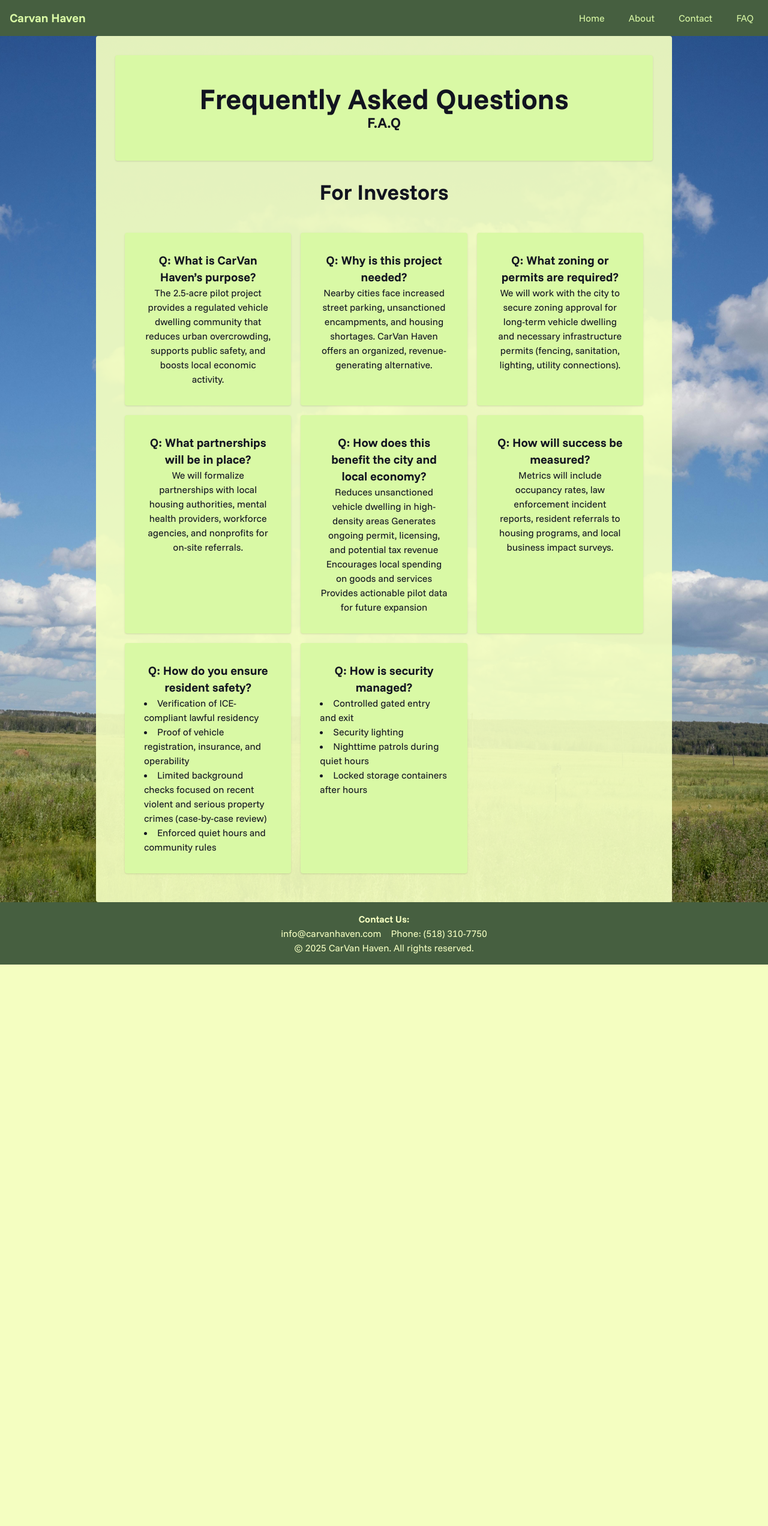
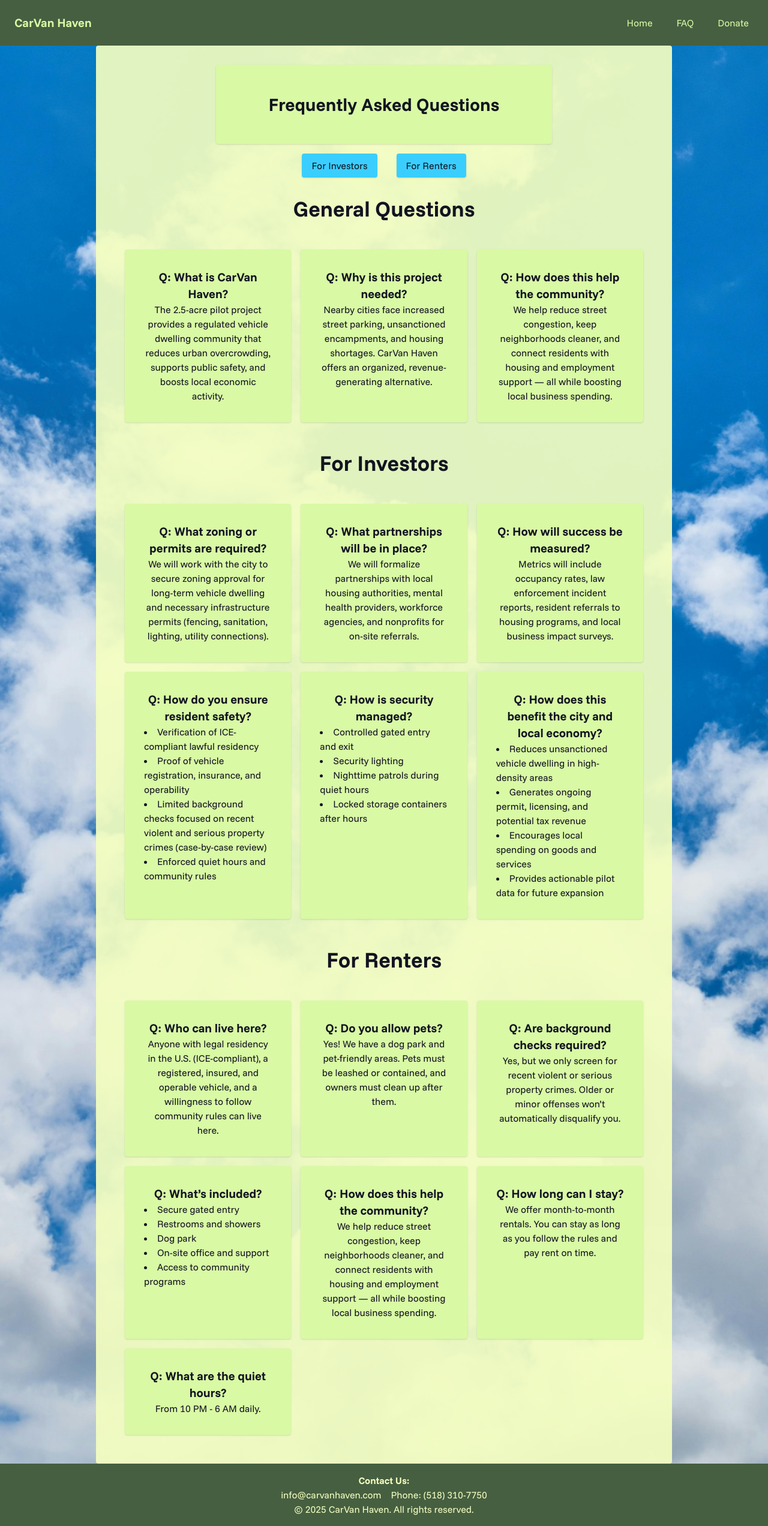
Before and after one commit to NylesR/carvanhaven, a Next.js app: page /faq in a window 1280 px wide. Shown: the whole page at 60% size. Before the commit the page ends 1608 px from the top, so only its background shows below. Built offline with nearby package versions, Linux system fonts and the light colour scheme.

Commit message:
adds donation page, new background photos

```diff
--- /dev/null
+++ b/src/app/about/page.tsx
@@ -0,0 +1,11 @@
+export default function About() {
+  return (
+    <>
+      <div className="bg-field min-h-screen">
+        <div className="bg-background/92 w-3/4 min-h-screen p-8 rounded mx-auto">
+
+        </div>
+      </div>
+    </>
+  );
+}
--- a/src/app/components/Button.tsx
+++ b/src/app/components/Button.tsx
@@ -1,6 +1,6 @@
 export default function Button({ children }: { children: React.ReactNode }) {
     return(
-        <button className="bg-accent text-foreground px-4 py-2 rounded hover:bg-secondary shadow transition hover:scale-105 duration-300">
+        <button className="bg-secondary text-foreground px-4 py-2 rounded hover:bg-secondary shadow transition hover:scale-105 duration-300">
             {children}
         </button>
     )
--- a/src/app/components/FAQ/Card.tsx
+++ b/src/app/components/FAQ/Card.tsx
@@ -1,6 +1,6 @@
 type CardProps = {
-  question: string;
-  answer: React.ReactNode;
+    question: string;
+    answer: React.ReactNode;
 };
 
 export default function FAQCard({ question, answer }: CardProps) {
@@ -8,7 +8,7 @@ export default function FAQCard({ question, answer }: CardProps) {
         <>
             <div className="bg-accent text-center p-8 rounded shadow flex-1 hover:scale-105 transition-transform duration-300">
                 <h2 className="font-bold text-xl">Q: {question}</h2>
-                <p> {answer}</p>
+                {answer}
             </div>
         </>
     )
--- a/src/app/components/Navbar.tsx
+++ b/src/app/components/Navbar.tsx
@@ -4,10 +4,10 @@ import NavLink from "./NavLink";
 
 export default function Navbar() {
   return (
-    <nav className="bg-primary p-4">
+    <nav className="bg-primary p-6 shadow-lg">
       <div className="flex items-center justify-between">
         <div className="text-accent font-bold text-xl">
-          <a href="/">Carvan Haven</a>
+          <a href="/">CarVan Haven</a>
         </div>
 
         {/* Hamburger Menu Button - Mobile Only */}
@@ -61,9 +61,8 @@ export default function Navbar() {
         {/* Desktop Menu */}
         <ul className="hidden md:flex gap-6">
           <NavLink href="/">Home</NavLink>
-          <NavLink href="/about">About</NavLink>
-          <NavLink href="/contact">Contact</NavLink>
           <NavLink href="/faq">FAQ</NavLink>
+          <NavLink href="/donate">Donate</NavLink>
         </ul>
       </div>
 
@@ -71,9 +70,8 @@ export default function Navbar() {
       <div className="md:hidden mobile-menu hidden mt-4">
         <ul className="flex flex-col gap-2">
           <NavLink href="/">Home</NavLink>
-          <NavLink href="/about">About</NavLink>
-          <NavLink href="/contact">Contact</NavLink>
           <NavLink href="/faq">FAQ</NavLink>
+          <NavLink href="/donate">Donate</NavLink>
         </ul>
       </div>
     </nav>
--- a/src/app/contact/page.tsx
+++ b/src/app/contact/page.tsx
@@ -1,6 +1,3 @@
-import Card from "../components/Card";
-import Button from "../components/Button";
-
 export default function Contact() {
   return (
     <>
--- /dev/null
+++ b/src/app/donate/page.tsx
@@ -0,0 +1,24 @@
+import Button from "../components/Button";
+import Link from "next/dist/client/link";
+
+export default function Donate() {
+  return (
+    <>
+      <div className="bg-donate min-h-screen flex items-center justify-center">
+        <div className="bg-accent/92 w-1/2 h-3/4 p-8 rounded shadow-xl">
+          <h2 className="text-4xl md:text-3xl font-bold mb-4 text-center mx-auto px-12 py-6">
+            Support CarVan Haven
+          </h2>
+          <div className="p-8 text-lg text-center flex flex-col gap-6 items-center">
+            <p>Your support helps us provide a safe and welcoming space for those in need.</p>
+            <Link href="/donate">
+              <Button>
+                Donate
+              </Button>
+            </Link>
+          </div>
+        </div>
+      </div>
+    </>
+  );
+}
--- a/src/app/faq/page.tsx
+++ b/src/app/faq/page.tsx
@@ -1,47 +1,59 @@
 import FAQCard from "../components/FAQ/Card";
 import Header from "../components/FAQ/Header";
+import Button from "../components/Button";
+import Link from "next/dist/client/link";
 
-export default function About() {
+export default function FAQ() {
   return (
     <>
-      <div className="bg-field min-h-screen">
+      <div className="bg-faq min-h-screen">
         <div className="bg-background/92 w-3/4 min-h-screen p-8 rounded mx-auto">
-          <div className="bg-accent text-foreground font-bold mb-4 text-center mx-auto p-12 md:px-6 rounded shadow">
-            <h2 className="text-5xl">
+          <div className="bg-accent w-5/8 text-foreground font-bold mb-4 text-center mx-auto p-12 md:px-6 rounded shadow">
+            <h2 className="text-4xl md:text-3xl">
               Frequently Asked Questions
             </h2>
-            <h3 className="text-2xl">
-              F.A.Q
-            </h3>
           </div>
+          <div className="flex justify-center gap-8 mb-8">
+            <Link href="#for-investors">
+              <Button>For Investors</Button>
+            </Link>
+            <Link href="#for-renters">
+              <Button>For Renters</Button>
+            </Link>
+          </div>
+          <Header title="General Questions" />
+          <div className="grid grid-cols-1 md:grid-cols-2 lg:grid-cols-3 gap-4 p-4">
+            <FAQCard
+              question="What is CarVan Haven?"
+              answer={<p>The 2.5-acre pilot project provides a regulated vehicle dwelling community that reduces urban overcrowding, supports public safety, and boosts local economic activity.</p>}
+            />
+            <FAQCard
+              question="Why is this project needed?"
+              answer={<p>Nearby cities face increased street parking, unsanctioned encampments, and housing shortages. CarVan Haven offers an organized, revenue-generating alternative.</p>}
+            />
+            <FAQCard
+              question="How does this help the community?"
+              answer="We help reduce street congestion, keep neighborhoods
+              cleaner, and connect residents with housing and employment
+              support — all while boosting local business spending."
+            />
+          </div>
+
+          <span id="for-investors" />
           <Header title="For Investors" />
           <div className="grid grid-cols-1 md:grid-cols-2 lg:grid-cols-3 gap-4 p-4">
             <FAQCard
-          question="What is CarVan Haven’s purpose?"
-          answer="The 2.5-acre pilot project provides a regulated vehicle dwelling community that
-          reduces urban overcrowding, supports public safety, and boosts local economic activity." />
-          <FAQCard
-          question="Why is this project needed?"
-          answer=" Nearby cities face increased street parking, unsanctioned encampments, and housing shortages.
-          CarVan Haven offers an organized, revenue-generating alternative." />
-          <FAQCard
               question="What zoning or permits are required?"
-          answer=" We will work with the city to secure zoning approval for long-term vehicle dwelling and
-          necessary infrastructure permits (fencing, sanitation, lighting, utility connections)." />
+              answer={<p>We will work with the city to secure zoning approval for long-term vehicle dwelling and necessary infrastructure permits (fencing, sanitation, lighting, utility connections).</p>}
+            />
             <FAQCard
               question="What partnerships will be in place?"
-          answer=" We will formalize partnerships with local housing authorities,
-          mental health providers, workforce agencies, and nonprofits for on-site referrals." />
-          <FAQCard
-          question="How does this benefit the city and local economy?"
-          answer="Reduces unsanctioned vehicle dwelling in high-density areas
-          Generates ongoing permit, licensing, and potential tax revenue
-          Encourages local spending on goods and services
-          Provides actionable pilot data for future expansion" />
+              answer={<p>We will formalize partnerships with local housing authorities, mental health providers, workforce agencies, and nonprofits for on-site referrals.</p>}
+            />
             <FAQCard
               question="How will success be measured?"
-          answer="Metrics will include occupancy rates, law enforcement incident reports,
-          resident referrals to housing programs, and local business impact surveys." />
+              answer={<p>Metrics will include occupancy rates, law enforcement incident reports, resident referrals to housing programs, and local business impact surveys.</p>}
+            />
             <FAQCard
               question="How do you ensure resident safety?"
               answer={
@@ -51,7 +63,8 @@ export default function About() {
                   <li>Limited background checks focused on recent violent and serious property crimes (case-by-case review)</li>
                   <li>Enforced quiet hours and community rules</li>
                 </ul>
-          } />
+              }
+            />
             <FAQCard
               question="How is security managed?"
               answer={
@@ -61,7 +74,62 @@ export default function About() {
                   <li>Nighttime patrols during quiet hours</li>
                   <li>Locked storage containers after hours</li>
                 </ul>
-          } />
+              }
+            />
+            <FAQCard
+              question="How does this benefit the city and local economy?"
+              answer={
+                <ul className="list-disc list-inside text-left">
+                  <li>Reduces unsanctioned vehicle dwelling in high-density areas</li>
+                  <li>Generates ongoing permit, licensing, and potential tax revenue</li>
+                  <li>Encourages local spending on goods and services</li>
+                  <li>Provides actionable pilot data for future expansion</li>
+                </ul>
+              }
+            />
+          </div>
+          <span id="for-renters" />
+          <Header title="For Renters" />
+          <div className="grid grid-cols-1 md:grid-cols-2 lg:grid-cols-3 gap-4 p-4">
+            <FAQCard
+              question="Who can live here?"
+              answer={<p>Anyone with legal residency in the U.S. (ICE-compliant), a
+                registered, insured, and operable vehicle, and a willingness to follow community rules can live here.</p>}
+            />
+            <FAQCard
+              question="Do you allow pets?"
+              answer={<p>Yes! We have a dog park and pet-friendly areas. Pets must be leashed or contained,
+                and owners must clean up after them.</p>}
+            />
+            <FAQCard
+              question="Are background checks required?"
+              answer={<p>Yes, but we only screen for recent violent or serious property crimes.
+                Older or minor offenses won’t automatically disqualify you.</p>}
+            />
+            <FAQCard
+              question="What’s included?"
+              answer={
+                <ul className="list-disc list-inside text-left">
+                  <li>Secure gated entry</li>
+                  <li>Restrooms and showers</li>
+                  <li>Dog park</li>
+                  <li>On-site office and support</li>
+                  <li>Access to community programs</li>
+                </ul>
+              }
+            />
+            <FAQCard
+              question="How does this help the community?"
+              answer="We help reduce street congestion, keep neighborhoods cleaner, and connect residents with housing and employment support — all while boosting local business spending."
+            />
+            <FAQCard
+              question="How long can I stay?"
+              answer="We offer month-to-month rentals. You can stay as long as you follow the rules and pay rent on time."
+            />
+            <FAQCard
+              question="What are the quiet hours?"
+              answer="From 10 PM - 6 AM daily."
+            />
           </div>
         </div>
       </div>
--- a/src/app/globals.css
+++ b/src/app/globals.css
@@ -5,7 +5,7 @@
   --background: #F4FEC1;
   --foreground: #121420;
   --primary: #465f40;
-  --secondary: #00A7E1;
+  --secondary: #3aceff;
   --accent: #d9f9a5;
 }
 
@@ -86,3 +86,15 @@ body {
   background-size: cover;
   background-position: center;
 }
+
+.bg-faq {
+  background-image: url('/pictures/faq.jpg');
+  background-size: cover;
+  background-position: center;
+}
+
+.bg-donate {
+  background-image: url('/pictures/donate.jpg');
+  background-size: cover;
+  background-position: center;
+}
--- a/src/app/page.tsx
+++ b/src/app/page.tsx
@@ -1,5 +1,6 @@
 import Card from "./components/Card";
 import Button from "./components/Button";
+import Link from "next/dist/client/link";
 
 export default function Home() {
   return (
@@ -29,8 +30,10 @@ export default function Home() {
               provide affordable, long-term parking and basic services for people living in their cars, vans, and RVs."
             />
           </div>
-          <div className="p-4 text-center text-xl font-bold">
-            <Button>Learn More</Button>
+          <div className="p-4 text-center text-lg">
+            <Link href="/faq">
+              <Button>Learn more</Button>
+            </Link>
           </div>
         </div>
       </div>
```
Also changed, not shown: public/pictures/donate.jpg (added), public/pictures/faq.jpg (added). Lines whose indentation alone changed are shown as unchanged.
